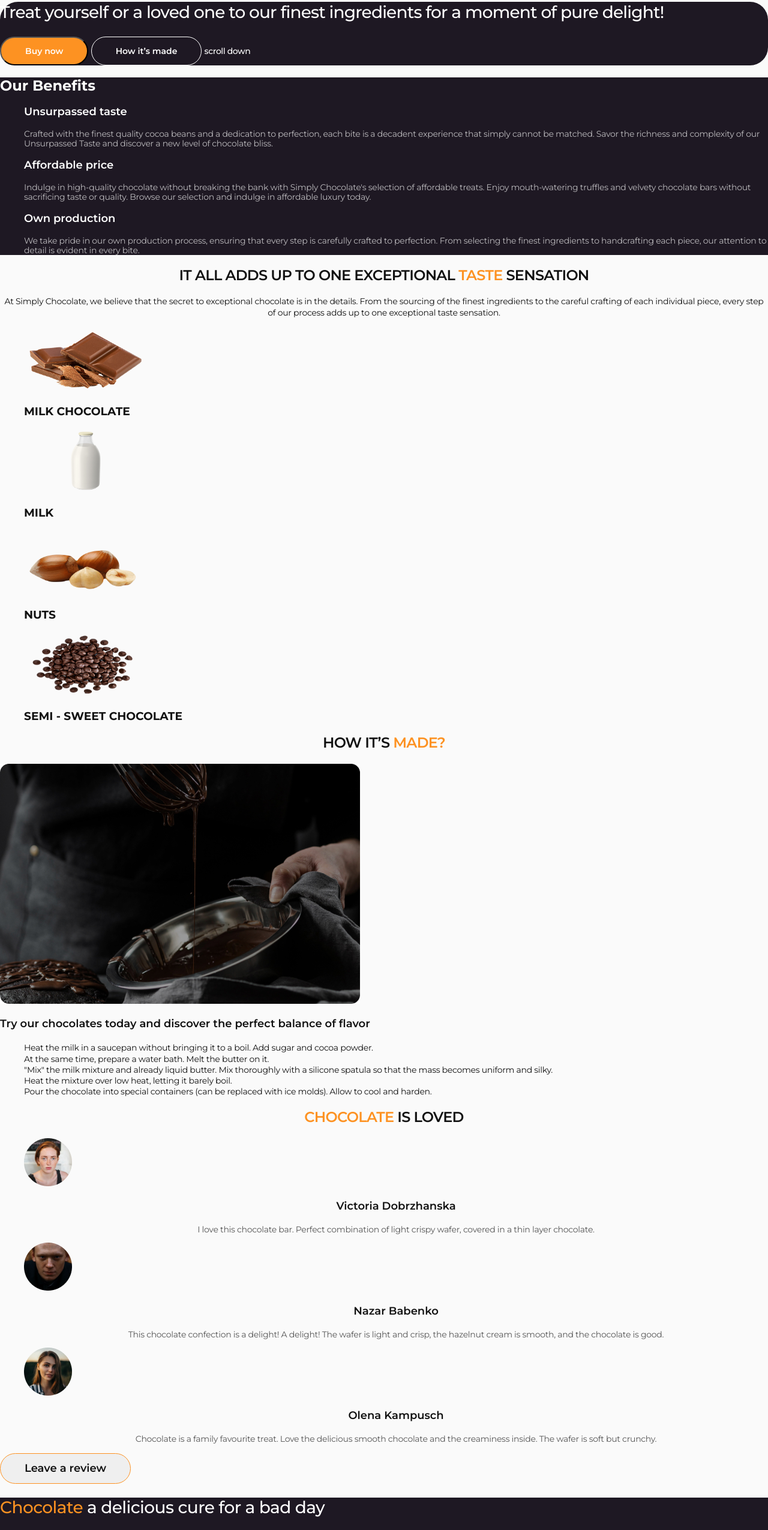
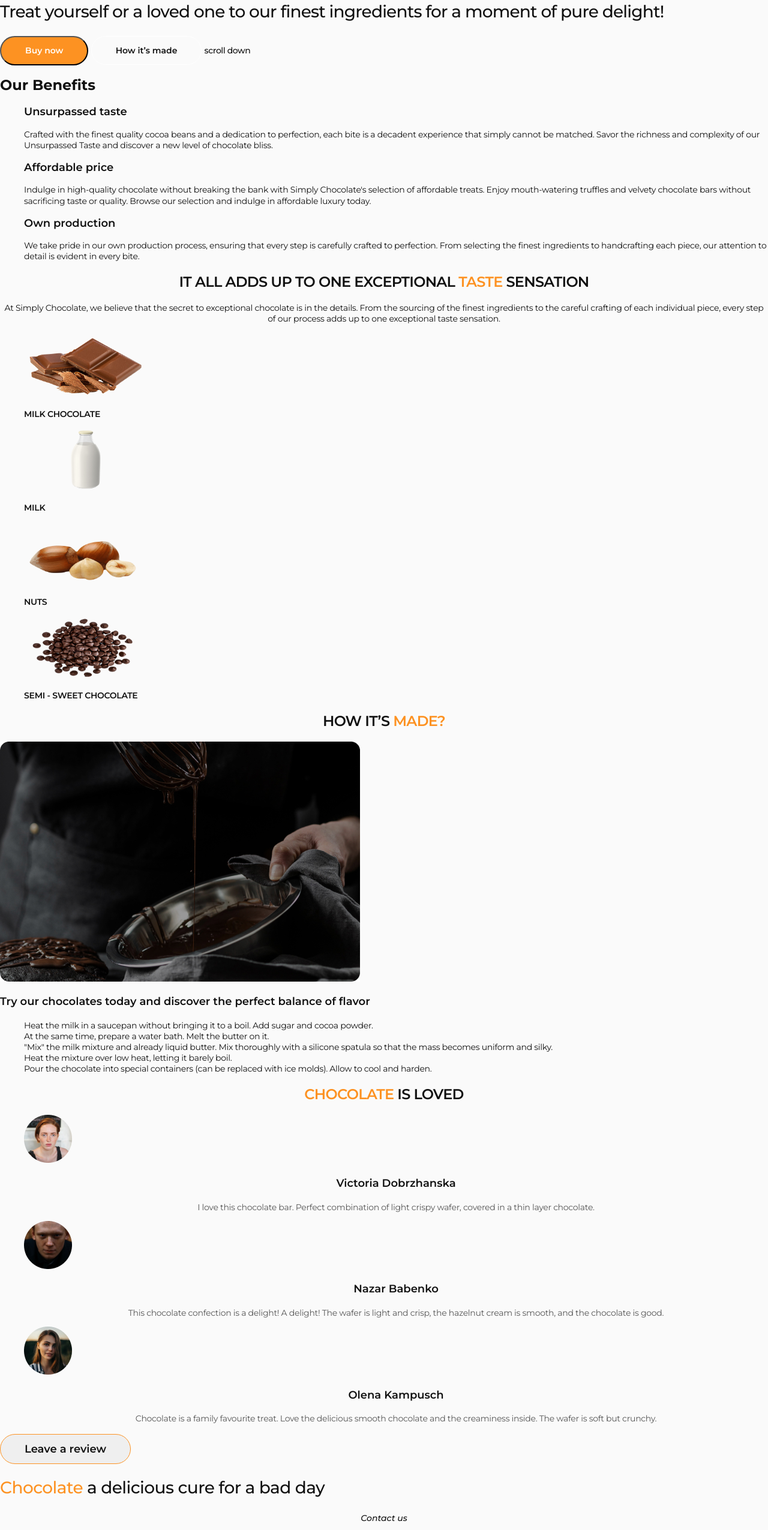
Before and after one commit to annavoy/practic-maket-01, a plain HTML site: page index.html in a window 1280 px wide. Shown: the part 120-2670 px from the top of the page at 60% size. Drawn offline with nearby package versions, Linux system fonts and the light colour scheme.

Commit message:
uodate styles.css

```diff
--- a/css/styles.css
+++ b/css/styles.css
@@ -13,6 +13,17 @@ a {
 }
 button {
   cursor: pointer;
+}
+.accent-color {
+  color: #fd9222;
+}
+.section-title {
+  font-weight: 600;
+  font-size: 24px;
+  line-height: 1.17;
+  letter-spacing: -0.03em;
+  text-transform: uppercase;
+  text-align: center;
 }
 
 /* =========HEADER STYLES========= */
@@ -39,7 +50,7 @@ button {
 
 /* ===========HERO======== */
 
-.hero-section,
+/* .hero-section,
 .benefits-section,
 .page-footer {
   background: #1e1823;
@@ -47,11 +58,11 @@ button {
 }
 .hero-section {
   border-radius: 30px;
-}
+} */
 .main-title {
   font-weight: 500;
   font-size: 28px;
-  line-height: 1.21429;
+  line-height: 1.21;
   letter-spacing: -0.03em;
 }
 .buy-now-btn {
@@ -93,8 +104,12 @@ button {
 .scroll-down-link {
   font-weight: 500;
   font-size: 14px;
-  line-height: 1.3;
+  line-height: 1.29;
   letter-spacing: -0.03em;
+}
+.scroll-down-link:hover,
+.scroll-down-link:focus {
+  color: #fd9222;
 }
 
 /* ===========BENEFITS======== */
@@ -105,54 +120,47 @@ button {
 }
 .benefits-text {
   font-size: 14px;
+  line-height: 1.29;
   letter-spacing: -0.02em;
-  color: #ffffffb3;
 }
 
 /* =========INGREDIENTS======== */
 
-.section-title {
-  font-weight: 600;
-  font-size: 24px;
-  line-height: 1.2;
-  letter-spacing: -0.03em;
-  text-transform: uppercase;
-  text-align: center;
-}
-.accent-color {
-  color: #fd9222;
-}
 .ingredients-description {
   font-size: 14px;
-  line-height: 1.3;
+  line-height: 1.29;
   letter-spacing: -0.02em;
   text-align: center;
 }
-.ingredients-list-item {
-  border-radius: 15px;
+.ingredients-list-title {
+  font-weight: 600;
+  font-size: 14px;
+  line-height: 1.29;
+  letter-spacing: -0.02em;
+  text-transform: uppercase;
 }
 
 /* =======HOW MADE SECTION======= */
 .how-made-title {
   font-weight: 600;
   font-size: 18px;
-  line-height: 1.33333;
+  line-height: 1.33;
 }
 .now-made-list-item {
   font-size: 14px;
-  line-height: 1.3;
+  line-height: 1.29;
   letter-spacing: -0.02em;
 }
 /* ======REVIEWS======= */
 .review-list-fullname {
   font-weight: 600;
   font-size: 18px;
-  line-height: 1.33333;
+  line-height: 1.33;
   text-align: center;
 }
 .review-list-text {
   font-size: 14px;
-  line-height: 1.3ß;
+  line-height: 1.29;
   letter-spacing: -0.02em;
   text-align: center;
   color: rgba(17, 17, 17, 0.7);
@@ -176,18 +184,22 @@ button {
 .page-footer-title {
   font-weight: 500;
   font-size: 28px;
-  line-height: 1.2;
+  line-height: 1.21;
   letter-spacing: -0.02em;
 }
 .contact-text {
   font-weight: 500;
   font-size: 14px;
-  line-height: 1.3;
+  line-height: 1.29;
   text-align: center;
 }
 .contact-list-link {
   font-size: 14px;
-  line-height: 1.3;
+  line-height: 1.29;
   letter-spacing: -0.02em;
   text-align: center;
 }
+.contact-list-link:hover,
+.contact-list-link:focus {
+  color: #fd9222;
+}
```
